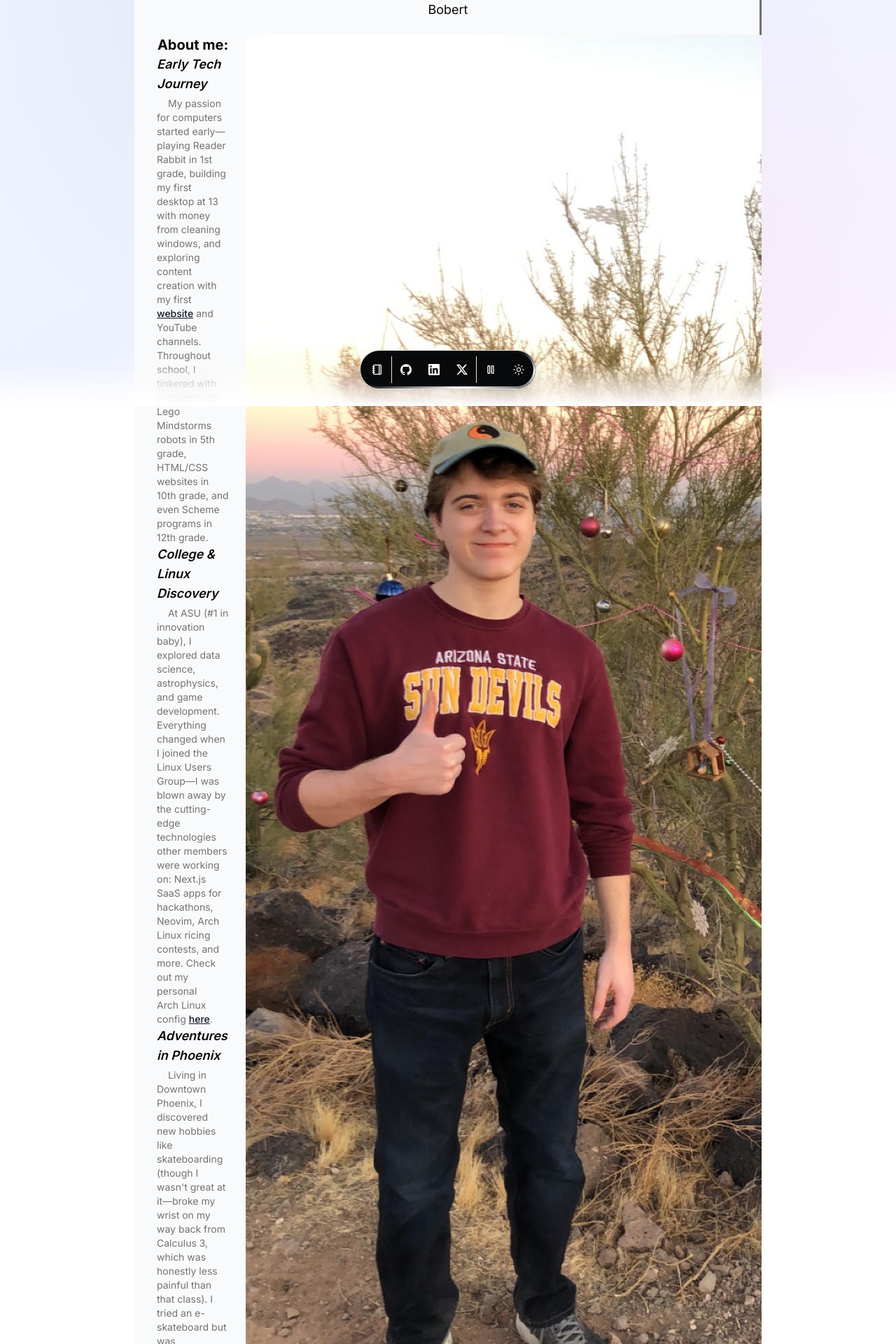
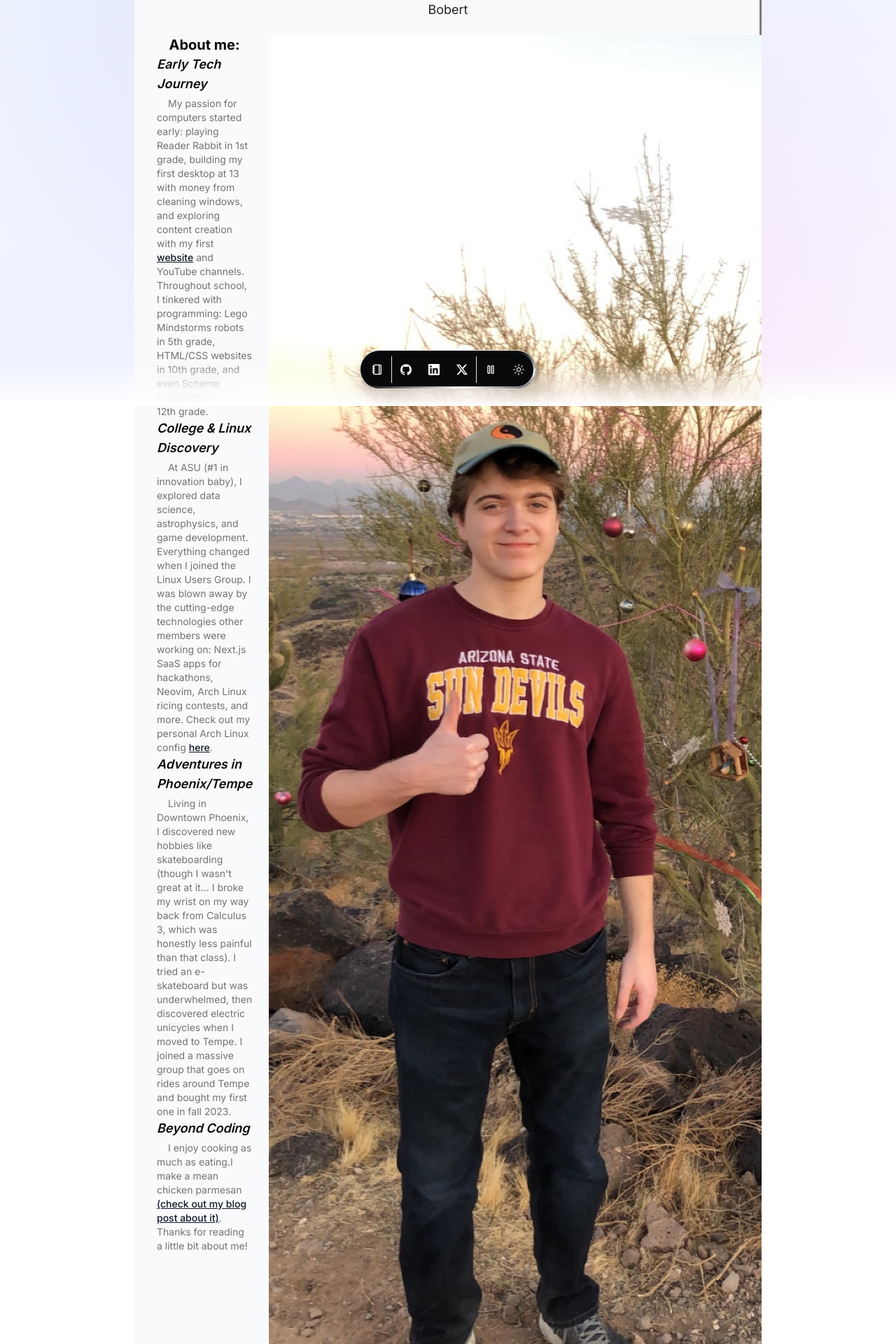
Before and after one commit to bdelucia/portfolio, a Next.js app: page / in a window 1280 px wide. Shown: the part 220-2140 px from the top of the page at 70% size. Built offline with nearby package versions, Linux system fonts and the light colour scheme.

Commit message:
about me details tweak

```diff
--- a/src/data/resume.tsx
+++ b/src/data/resume.tsx
@@ -13,22 +13,22 @@
         {
             title: "Early Tech Journey",
             content:
-                "My passion for computers started early—playing Reader Rabbit in 1st grade, building my first desktop at 13 with money from cleaning windows, and exploring content creation with my first [website](https://ultimateminecraftblog.weebly.com/index.html) and YouTube channels. Throughout school, I tinkered with programming: Lego Mindstorms robots in 5th grade, HTML/CSS websites in 10th grade, and even Scheme programs in 12th grade.",
+                "My passion for computers started early: playing Reader Rabbit in 1st grade, building my first desktop at 13 with money from cleaning windows, and exploring content creation with my first [website](https://ultimateminecraftblog.weebly.com/index.html) and YouTube channels. Throughout school, I tinkered with programming: Lego Mindstorms robots in 5th grade, HTML/CSS websites in 10th grade, and even Scheme programs in 12th grade.",
         },
         {
             title: "College & Linux Discovery",
             content:
-                "At ASU (#1 in innovation baby), I explored data science, astrophysics, and game development. Everything changed when I joined the Linux Users Group—I was blown away by the cutting-edge technologies other members were working on: Next.js SaaS apps for hackathons, Neovim, Arch Linux ricing contests, and more. Check out my personal Arch Linux config [here](https://dub.sh/bobbeh-arch-rice).",
+                "At ASU (#1 in innovation baby), I explored data science, astrophysics, and game development. Everything changed when I joined the Linux Users Group. I was blown away by the cutting-edge technologies other members were working on: Next.js SaaS apps for hackathons, Neovim, Arch Linux ricing contests, and more. Check out my personal Arch Linux config [here](https://dub.sh/bobbeh-arch-rice).",
         },
         {
-            title: "Adventures in Phoenix",
+            title: "Adventures in Phoenix/Tempe",
             content:
-                "Living in Downtown Phoenix, I discovered new hobbies like skateboarding (though I wasn't great at it—broke my wrist on my way back from Calculus 3, which was honestly less painful than that class). I tried an e-skateboard but was underwhelmed, then discovered electric unicycles when I moved to Tempe. I joined a massive group that goes on rides around Tempe and bought my first one in fall 2023.",
+                "Living in Downtown Phoenix, I discovered new hobbies like skateboarding (though I wasn't great at it... I broke my wrist on my way back from Calculus 3, which was honestly less painful than that class). I tried an e-skateboard but was underwhelmed, then discovered electric unicycles when I moved to Tempe. I joined a massive group that goes on rides around Tempe and bought my first one in fall 2023.",
         },
         {
             title: "Beyond Coding",
             content:
-                "I enjoy cooking as much as eating—I make a mean chicken parmesan [(check out my blog post about it)](/blog/bobbehs-chicken-parmesan). Thanks for reading a little bit about me!",
+                "I enjoy cooking as much as eating.I make a mean chicken parmesan [(check out my blog post about it)](/blog/bobbehs-chicken-parmesan). Thanks for reading a little bit about me!",
         },
     ],
     avatarUrl: "/me.jpg",
```
